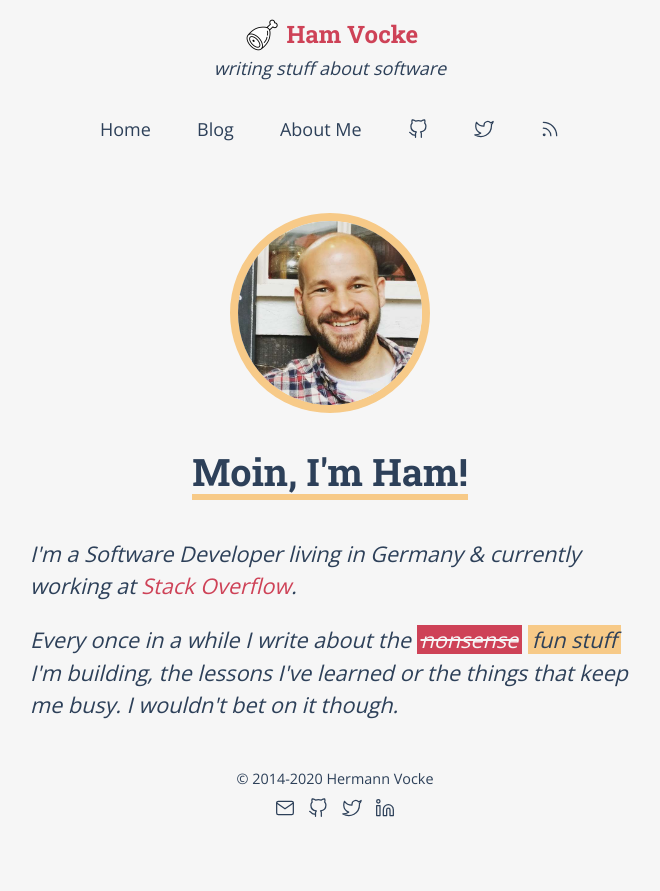
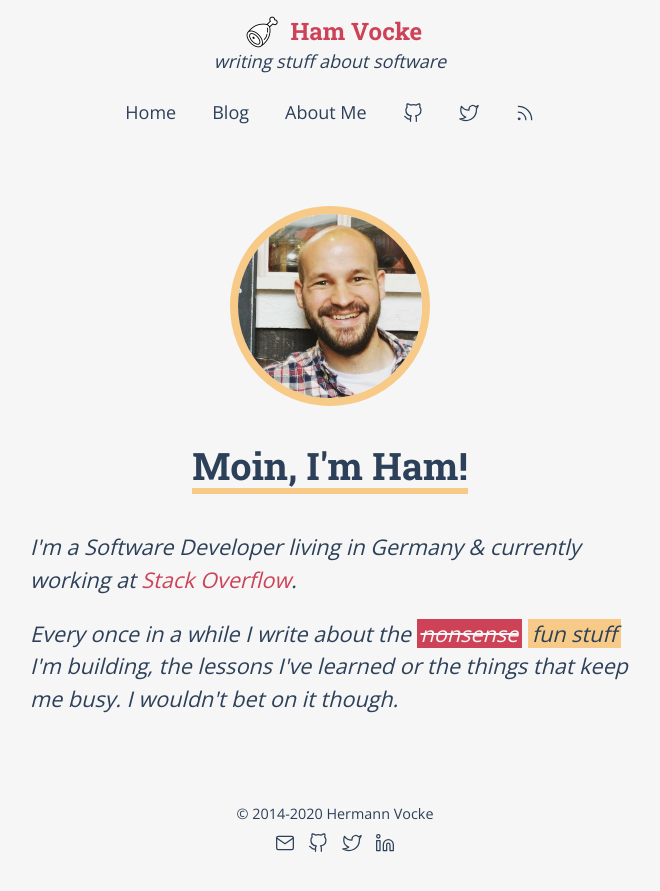
Before and after one commit to hamvocke/hamvocke.github.io, a Jekyll site: the page built from index.html, in a window 1280 px wide. Shown: the top 891 px of the page, without its empty margins (310-970 px from the left). Built offline with Jekyll 4.4.1, drawn with Linux system fonts in a browser that asks for light colours.

Commit message:
use grid for main layout, sticky footer

```diff
--- a/_layouts/default.html
+++ b/_layouts/default.html
@@ -26,6 +26,7 @@
   {% include head.html %}
 </head>
 <body>
+  <header id="topBar">
     <div id="logo">
       <a href="/" title="home">
         <img src="/assets/img/logo128.png" alt="ham logo">
@@ -43,12 +44,13 @@
         <li class="nav-icon"><a href="http://www.hamvocke.com/feed.xml">{% include icon.html icon="rss" %}</a></li>
       </ul>
     </nav>
+  </header>
 
-    <section id="text">
+  <main id="content">
     {{ content }}
-    </section>
+  </main>
 
-  <footer>
+  <footer id="footer">
     <div class="contact">
       © 2014-2020 Hermann Vocke
       <div class="icons">
--- a/assets/css/hamvocke.css
+++ b/assets/css/hamvocke.css
@@ -10,11 +10,17 @@
     box-sizing: border-box;
 }
 
+html, body {
+    height: 100%;
+}
+
 body {
     font-size: 18px;
     font-family: 'Open Sans', sans-serif;
     background-color: var(--white);
     color: var(--black);
+    display: grid;
+    grid-template-rows: auto 1fr auto;
 }
 
 abbr {
@@ -132,78 +138,64 @@ img {
     vertical-align: middle;
 }
 
+ul, ol {
+    margin-bottom: 1.5em;
+}
+
+ul li, ol li {
+    line-height: 1.5em;
+    margin-top: 0.5em;
+}
+
+#topBar {
+    display: flex;
+    flex-direction: column;
+    justify-content: center;
+}
+
 #logo {
     text-align: center;
-    margin: 15px 4px;
+    margin: 16px;
 }
 
 #logo img {
-    margin: 4px;
+    margin: 0 8px;
     height: 32px;
     width: 32px;
-    vertical-align: middle;
 }
 
-#logo div.logo-text {
-    text-align: left;
+#logo .subtitle {
+    font-style: italic;
+    font-weight: 300;
+    color: var(--black);
+    margin: 0;
 }
 
 #logo h1 {
-    display: inline-block;
+    display: inline;
     vertical-align: middle;
     font-size: 24px;
     margin: 0;
     color: var(--accent);
 }
 
-#logo .subtitle {
-    font-style: italic;
-    color: var(--black);
-    font-weight: 300;
-}
-
-footer {
-    height: 3em;
-    margin: 50px auto 50px;
-    width: 80%;
-}
-
-footer a {
-    color: var(--black);
-}
-
-footer .contact {
-    margin: 10px 0 0 10px;
-    text-align: center;
-    font-size: 0.8em;
-    color: var(--black);
-}
-
-footer .contact .icons {
-    margin: 10px 0 0 0;
-    font-size: 1.2em;
-}
-
-nav {
-    max-width: 480px;
-    margin: auto;
-}
-
 nav ul {
     display: flex;
-    justify-content: space-between;
-    margin: 1em 0 0 0;
+    justify-content: center;
+    margin: 0;
     padding: 0;
 }
 
 nav ul li {
-    display: inline;
+    line-height: 1em;
+    margin: 0;
     list-style-type: none;
 }
 
 nav ul li a {
     display: inline-block;
-    padding: 10px 10px;
+    padding: 12px;
+    margin: 0 6px;
     color: var(--black);
 }
 
@@ -213,6 +205,34 @@ nav ul li a:focus, nav ul li a:hover {
 
 nav .nav-icon {
     display: inline;
+}
+
+main#content {
+    text-align: left;
+    width: 600px;
+    margin: auto;
+}
+
+footer#footer {
+    height: 3em;
+    margin: 50px auto 50px;
+    width: 80%;
+}
+
+footer#footer a {
+    color: var(--black);
+}
+
+footer#footer .contact {
+    margin: 10px 0 0 10px;
+    text-align: center;
+    font-size: 0.8em;
+    color: var(--black);
+}
+
+footer#footer .contact .icons {
+    margin: 10px 0 0 0;
+    font-size: 1.2em;
 }
 
 h1.title {
@@ -276,21 +296,6 @@ ins {
 
 #blog .post {
     margin-bottom: 48px;
-}
-
-#text {
-    text-align: left;
-    width: 600px;
-    margin: auto;
-}
-
-#text ul, #text ol {
-    margin-bottom: 1.5em;
-}
-
-#text ul li, #text ol li {
-    line-height: 1.5em;
-    margin-top: 0.5em;
 }
 
 #markdown-toc {
@@ -467,9 +472,9 @@ ins {
 }
 
 @media (max-width: 768px) {
-    #text {
+    main#content {
 	    width: 100%;
-      padding: 15px;
+      padding: 16px;
     }
 
     h1.post-title {
```
Lines whose indentation alone changed are shown as unchanged.
